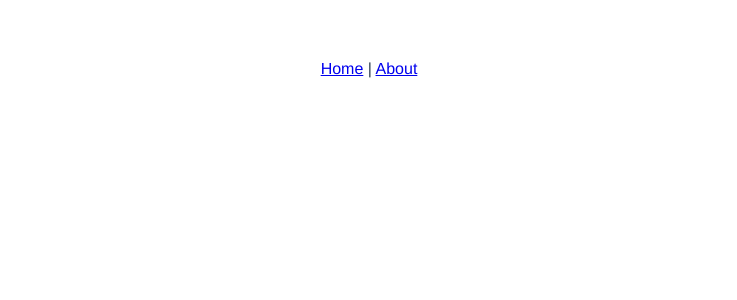
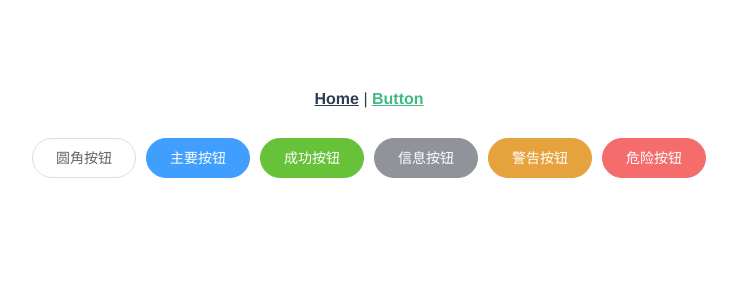
Before and after one commit to JacobHsu/element, a Vue app: page /button in a window 1280 px wide. Shown: the top 300 px of the page, without its empty margins (271-1008 px from the left). Built offline with nearby package versions, Linux system fonts and the light colour scheme.

Commit message:
https://element.eleme.io/#/zh-CN/component/button

```diff
--- a/src/App.vue
+++ b/src/App.vue
@@ -2,7 +2,7 @@
   <div id="app">
     <div id="nav">
       <router-link to="/">Home</router-link> |
-      <router-link to="/about">About</router-link>
+      <router-link to="/button">Button</router-link>
     </div>
     <router-view/>
   </div>
@@ -23,4 +23,15 @@ export default {
   color: #2c3e50;
   margin-top: 60px;
 }
+#nav {
+  padding: 30px;
+}
+
+#nav a {
+  font-weight: bold;
+  color: #2c3e50;
+}
+#nav a.router-link-exact-active {
+  color: #42b983;
+}
 </style>
--- a/src/router.js
+++ b/src/router.js
@@ -14,10 +14,10 @@ export default new Router({
         name: 'home',
         component: Home
       },
-    //   {
-    //     path: '/about',
-    //     name: 'about',
-    //     component: () => import(/* webpackChunkName: "about" */ './views/About.vue')
-    //   },
+      {
+        path: '/button',
+        name: 'button',
+        component: () => import('./views/Button.vue')
+      },
     ]
   })
--- /dev/null
+++ b/src/views/Button.vue
@@ -0,0 +1,12 @@
+<template>
+  <div class="button">
+    <el-row>
+        <el-button round>圆角按钮</el-button>
+        <el-button type="primary" round>主要按钮</el-button>
+        <el-button type="success" round>成功按钮</el-button>
+        <el-button type="info" round>信息按钮</el-button>
+        <el-button type="warning" round>警告按钮</el-button>
+        <el-button type="danger" round>危险按钮</el-button>
+    </el-row>
+  </div>
+</template>
```
Also changed, not shown: 1 other file (tests, documents, lock files or other folders).
